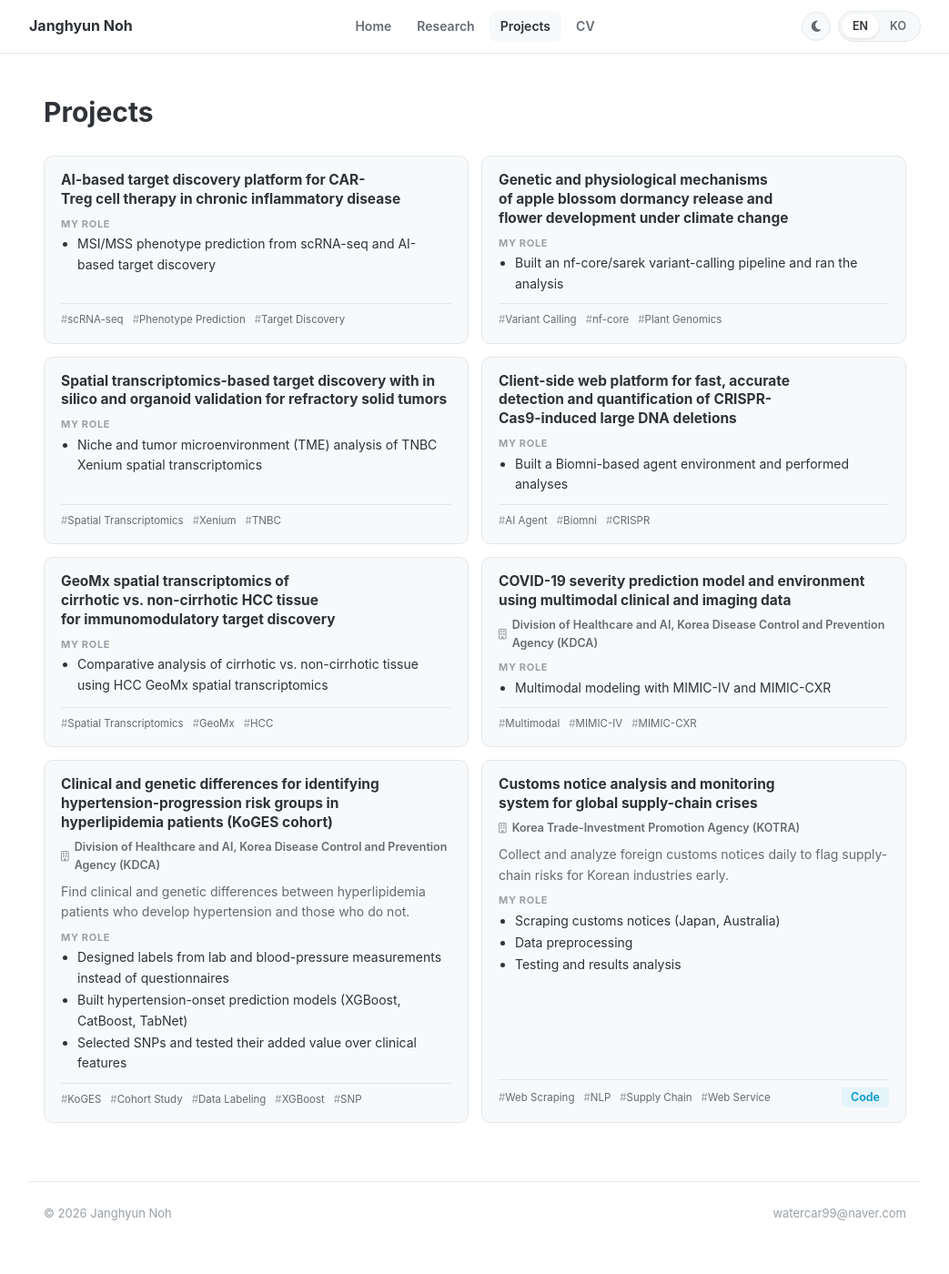
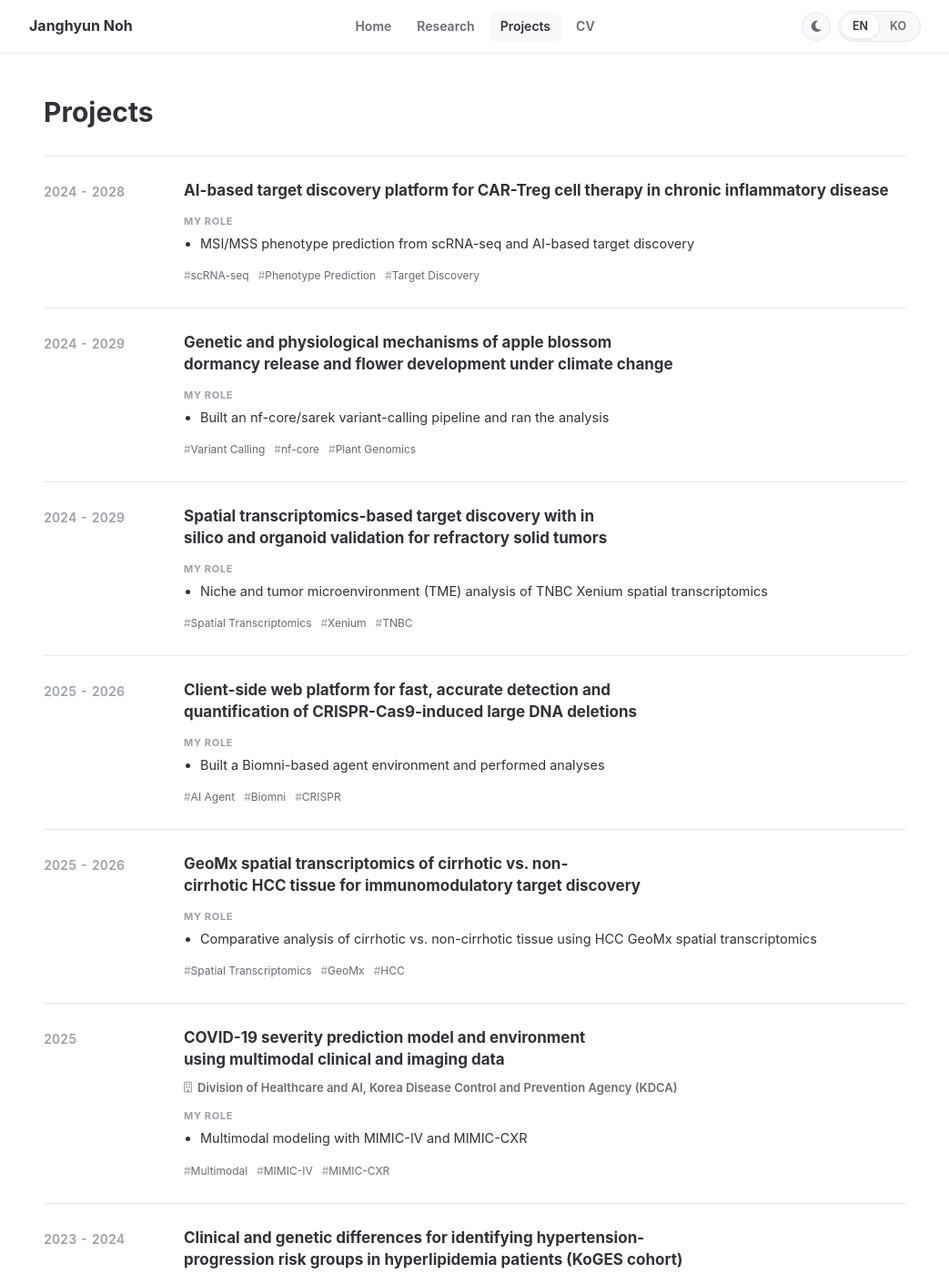
Before and after one commit to janghyunnoh/janghyunnoh.github.io, a Jekyll site: the page built from projects/index.md, in a window 1280 px wide and 1400 px high. Shown: the whole window at 91% size, without its empty margins (118-1161 px from the left). Built offline with Jekyll 4.4.1, drawn with Linux system fonts in a browser that asks for light colours.

Commit message:
Projects: single-column list with years on the left
- Restore project periods
- Replace the 2-column card grid with a one-column list: years in a
  left column, title / org / goal / role / tags and links on the right
- Home "Recent Projects" shows years again

Co-Authored-By: Claude Opus 5.5 <noreply@anthropic.com>
Claude-Session: https://claude.ai/code/session_01KSQJoZP1auZdYkoBxWPSet

```diff
--- a/_data/projects.yml
+++ b/_data/projects.yml
@@ -1,4 +1,5 @@
 # One entry = one card. Only filled-in fields are shown.
+#   period                  : years shown on the left of each project
 #   title / title_ko        : card title (English titles are draft translations — please review)
 #   org / org_ko            : partner or funding organization (shown under the title)
 #   summary / summary_ko    : one line on the project goal
@@ -6,7 +7,8 @@
 #   tags                    : keywords
 #   links                   : code / paper / demo / poster — buttons appear only when a URL is set
 
-- title: "AI-based target discovery platform for CAR-Treg cell therapy in chronic inflammatory disease"
+- period: "2024 - 2028"
+  title: "AI-based target discovery platform for CAR-Treg cell therapy in chronic inflammatory disease"
   title_ko: "AI 기반 타겟 발굴 플랫폼 확립을 통한 만성 염증성 질환 조절 CAR-Treg 세포 치료제 개발"
   role:
     - "MSI/MSS phenotype prediction from scRNA-seq and AI-based target discovery"
@@ -14,7 +16,8 @@
     - "MSI/MSS 기반 scRNA-seq phenotype prediction 및 AI 기반 타겟 발굴 연구"
   tags: [scRNA-seq, Phenotype Prediction, Target Discovery]
 
-- title: "Genetic and physiological mechanisms of apple blossom dormancy release and flower development under climate change"
+- period: "2024 - 2029"
+  title: "Genetic and physiological mechanisms of apple blossom dormancy release and flower development under climate change"
   title_ko: "기후 변화 대응을 위한 사과꽃 휴면타파 및 꽃 발달 시기의 유전적 생리학적 메커니즘 연구"
   role:
     - "Built an nf-core/sarek variant-calling pipeline and ran the analysis"
@@ -22,7 +25,8 @@
     - "nf-core/sarek 기반 variant calling pipeline 구축 및 분석 수행"
   tags: [Variant Calling, nf-core, Plant Genomics]
 
-- title: "Spatial transcriptomics-based target discovery with in silico and organoid validation for refractory solid tumors"
+- period: "2024 - 2029"
+  title: "Spatial transcriptomics-based target discovery with in silico and organoid validation for refractory solid tumors"
   title_ko: "공간 전사체 기반 타겟 발굴과 in silico 및 오가노이드 활용 타겟 검증을 통한 난치성 고형암 MLT 신규 치료제 신속 개발"
   role:
     - "Niche and tumor microenvironment (TME) analysis of TNBC Xenium spatial transcriptomics"
@@ -30,7 +34,8 @@
     - "TNBC Xenium spatial transcriptomics 기반 niche 및 종양 미세환경(TME) 분석"
   tags: [Spatial Transcriptomics, Xenium, TNBC]
 
-- title: "Client-side web platform for fast, accurate detection and quantification of CRISPR-Cas9-induced large DNA deletions"
+- period: "2025 - 2026"
+  title: "Client-side web platform for fast, accurate detection and quantification of CRISPR-Cas9-induced large DNA deletions"
   title_ko: "CRISPR-Cas9 유도 대규모 DNA 결실 검출·정량화를 위한 클라이언트 사이드 고속·고정밀 웹 기반 분석 플랫폼 개발"
   role:
     - "Built a Biomni-based agent environment and performed analyses"
@@ -38,7 +43,8 @@
     - "Biomni 기반 Agent 환경 구축 및 분석 수행"
   tags: [AI Agent, Biomni, CRISPR]
 
-- title: "GeoMx spatial transcriptomics of cirrhotic vs. non-cirrhotic HCC tissue for immunomodulatory target discovery"
+- period: "2025 - 2026"
+  title: "GeoMx spatial transcriptomics of cirrhotic vs. non-cirrhotic HCC tissue for immunomodulatory target discovery"
   title_ko: "HCC GeoMx 공간전사체 기반 간경변·비간경변 조직의 병리적 차이 규명 및 면역조절 타겟 발굴 연구"
   role:
     - "Comparative analysis of cirrhotic vs. non-cirrhotic tissue using HCC GeoMx spatial transcriptomics"
@@ -46,7 +52,8 @@
     - "HCC GeoMx spatial transcriptomics 기반 cirrhotic/non-cirrhotic 조직 비교 분석"
   tags: [Spatial Transcriptomics, GeoMx, HCC]
 
-- title: "COVID-19 severity prediction model and environment using multimodal clinical and imaging data"
+- period: "2025"
+  title: "COVID-19 severity prediction model and environment using multimodal clinical and imaging data"
   title_ko: "멀티모달 임상·영상 데이터를 활용한 코로나19 환자 중증도 예측 모델·환경 구축"
   org: "Division of Healthcare and AI, Korea Disease Control and Prevention Agency (KDCA)"
   org_ko: "질병관리청 헬스케어인공지능연구과"
@@ -56,7 +63,8 @@
     - "MIMIC-IV + MIMIC-CXR 기반 멀티모달 연구"
   tags: [Multimodal, MIMIC-IV, MIMIC-CXR]
 
-- title: "Clinical and genetic differences for identifying hypertension-progression risk groups in hyperlipidemia patients (KoGES cohort)"
+- period: "2023 - 2024"
+  title: "Clinical and genetic differences for identifying hypertension-progression risk groups in hyperlipidemia patients (KoGES cohort)"
   title_ko: "KoGES 코호트 기반 고지혈증 환자의 고혈압 진행 위험군 규명을 위한 임상·유전적 차이 분석 연구"
   org: "Division of Healthcare and AI, Korea Disease Control and Prevention Agency (KDCA)"
   org_ko: "질병관리청 헬스케어인공지능연구과"
@@ -72,7 +80,8 @@
     - "SNP 선별 및 임상 변수 대비 추가 효과 검증"
   tags: [KoGES, Cohort Study, Data Labeling, XGBoost, SNP]
 
-- title: "Customs notice analysis and monitoring system for global supply-chain crises"
+- period: "2022"
+  title: "Customs notice analysis and monitoring system for global supply-chain crises"
   title_ko: "글로벌 공급망 위기 대응을 위한 세관 고시 분석 및 모니터링 시스템 개발"
   org: "Korea Trade-Investment Promotion Agency (KOTRA)"
   org_ko: "대한무역투자진흥공사 (KOTRA)"
--- a/_includes/sections/home.html
+++ b/_includes/sections/home.html
@@ -40,7 +40,7 @@
     <h2>{{ L.recent_projects }}<a class="more" href="{{ base }}projects/">{{ L.see_all }}</a></h2>
     <ul class="mini-list">
         {%- for pr in site.data.projects limit: 4 %}{% if true %}
-        <li><span class="entry-title">{% if ko %}{{ pr.title_ko | default: pr.title }}{% else %}{{ pr.title }}{% endif %}</span></li>
+        <li><span class="entry-title">{% if ko %}{{ pr.title_ko | default: pr.title }}{% else %}{{ pr.title }}{% endif %}</span><span class="period">{% if ko %}{{ pr.period | replace: "Present", "현재" }}{% else %}{{ pr.period }}{% endif %}</span></li>
         {%- endif %}{% endfor %}
     </ul>
 </section>
--- a/_includes/sections/projects.html
+++ b/_includes/sections/projects.html
@@ -1,8 +1,10 @@
 <h1 class="page-title">{{ L.nav_projects }}</h1>
-<div class="cards">
+<ol class="proj-list">
     {%- for pr in site.data.projects %}
     {%- if ko %}{% assign summary = pr.summary_ko | default: pr.summary %}{% assign role = pr.role_ko | default: pr.role %}{% else %}{% assign summary = pr.summary %}{% assign role = pr.role %}{% endif %}
-    <article class="card">
+    <li class="proj">
+        <div class="proj-year">{% if ko %}{{ pr.period | replace: "Present", "현재" }}{% else %}{{ pr.period }}{% endif %}</div>
+        <div class="proj-main">
             <h4>{% if ko %}{{ pr.title_ko | default: pr.title }}{% else %}{{ pr.title }}{% endif %}</h4>
             {%- if pr.org %}
             <div class="org"><i class="fa-regular fa-building"></i><span>{% if ko %}{{ pr.org_ko | default: pr.org }}{% else %}{{ pr.org }}{% endif %}</span></div>
@@ -11,15 +13,16 @@
             <p class="summary">{{ summary }}</p>
             {%- endif %}
             {%- if role and role.size > 0 %}
-        <div>
-            <div class="role-label">{{ L.my_role }}</div>
+            <div class="role">
+                <span class="role-label">{{ L.my_role }}</span>
                 <ul>{% for r in role %}<li>{{ r }}</li>{% endfor %}</ul>
             </div>
             {%- endif %}
-        <div class="card-foot">
+            <div class="proj-foot">
                 <div class="tags">{% for tg in pr.tags %}<span class="tag">{{ tg }}</span>{% endfor %}</div>
                 {% include link-buttons.html links=pr.links %}
             </div>
-    </article>
+        </div>
+    </li>
     {%- endfor %}
-</div>
+</ol>
--- a/assets/css/profile.css
+++ b/assets/css/profile.css
@@ -232,47 +232,33 @@ p { margin-bottom: 12px; max-width: 72ch; }
   color: var(--muted);
 }
 .filters button[aria-pressed="true"] { background: var(--fg); color: var(--bg); border-color: var(--fg); }
-.cards { display: grid; grid-template-columns: repeat(2, minmax(0, 1fr)); gap: 14px; }
-.card {
-  display: flex;
-  flex-direction: column;
-  gap: 8px;
-  min-width: 0;
-  padding: 16px 18px;
-  background: var(--card);
-  border: 1px solid var(--card-border);
-  border-radius: 10px;
+.proj-list { list-style: none; border-top: 1px solid var(--rule); }
+.proj {
+  display: grid;
+  grid-template-columns: 130px minmax(0, 1fr);
+  gap: 24px;
+  padding: 26px 0;
+  border-bottom: 1px solid var(--rule);
 }
-.card[hidden] { display: none; }
-.card-top {
-  display: flex;
-  justify-content: flex-start;
-  gap: 10px;
-  font-size: 12.5px;
+.proj-year {
+  font-size: 14px;
+  font-weight: 600;
   color: var(--faint);
   font-variant-numeric: tabular-nums;
+  white-space: nowrap;
+  padding-top: 2px;
 }
-.status { font-weight: 700; text-transform: uppercase; letter-spacing: .04em; font-size: 11px; }
-.status.ongoing { color: var(--ongoing); }
-.card h4 { font-size: 15.5px; line-height: 1.35; text-wrap: balance; }
-.card .org { display: flex; align-items: center; gap: 6px; font-size: 12.5px; font-weight: 600; color: var(--muted); margin-top: -2px; }
-.card .org i { color: var(--faint); font-size: 11.5px; }
-.card .summary { font-size: 14px; color: var(--muted); margin: 0; }
-.role-label { font-size: 11px; font-weight: 700; letter-spacing: .06em; text-transform: uppercase; color: var(--faint); margin-bottom: 2px; }
-.card ul { padding-left: 18px; font-size: 14px; }
-.card ul li { margin: 2px 0; }
-.card-foot {
-  margin-top: auto;
-  display: flex;
-  flex-wrap: wrap;
-  justify-content: space-between;
-  gap: 8px;
-  align-items: center;
-  padding-top: 8px;
-  border-top: 1px solid var(--card-border);
-}
+.proj-main { display: flex; flex-direction: column; gap: 8px; min-width: 0; }
+.proj h4 { font-size: 17px; line-height: 1.4; text-wrap: balance; }
+.proj .org { display: flex; align-items: center; gap: 6px; font-size: 13px; font-weight: 600; color: var(--muted); }
+.proj .org i { color: var(--faint); font-size: 12px; }
+.proj .summary { font-size: 14.5px; color: var(--muted); margin: 0; max-width: 72ch; }
+.role-label { font-size: 11px; font-weight: 700; letter-spacing: .06em; text-transform: uppercase; color: var(--faint); }
+.proj ul { list-style: disc; margin-top: 2px; padding-left: 18px; font-size: 14.5px; }
+.proj ul li { margin: 2px 0; }
+.proj-foot { display: flex; flex-wrap: wrap; justify-content: space-between; align-items: center; gap: 8px; margin-top: 4px; }
 .tags { display: flex; flex-wrap: wrap; gap: 5px 10px; }
-.tag { font-size: 11.5px; color: var(--muted); }
+.tag { font-size: 12px; color: var(--muted); }
 .tag::before { content: "#"; color: var(--faint); }
 
 @media (max-width: 760px) {
@@ -280,7 +266,7 @@ p { margin-bottom: 12px; max-width: 72ch; }
   .menu { grid-column: 1 / -1; grid-row: 2; overflow-x: auto; margin: 0 -4px; }
   .hero { grid-template-columns: minmax(0, 1fr); gap: 20px; }
   .photo { width: 140px; }
-  .cards { grid-template-columns: minmax(0, 1fr); }
+  .proj { grid-template-columns: minmax(0, 1fr); gap: 6px; padding: 22px 0; }
   .mini-list li { grid-template-columns: minmax(0, 1fr); gap: 0; }
 }
 @media (prefers-reduced-motion: reduce) { * { transition: none !important; } }
```
Lines whose indentation alone changed are shown as unchanged.
